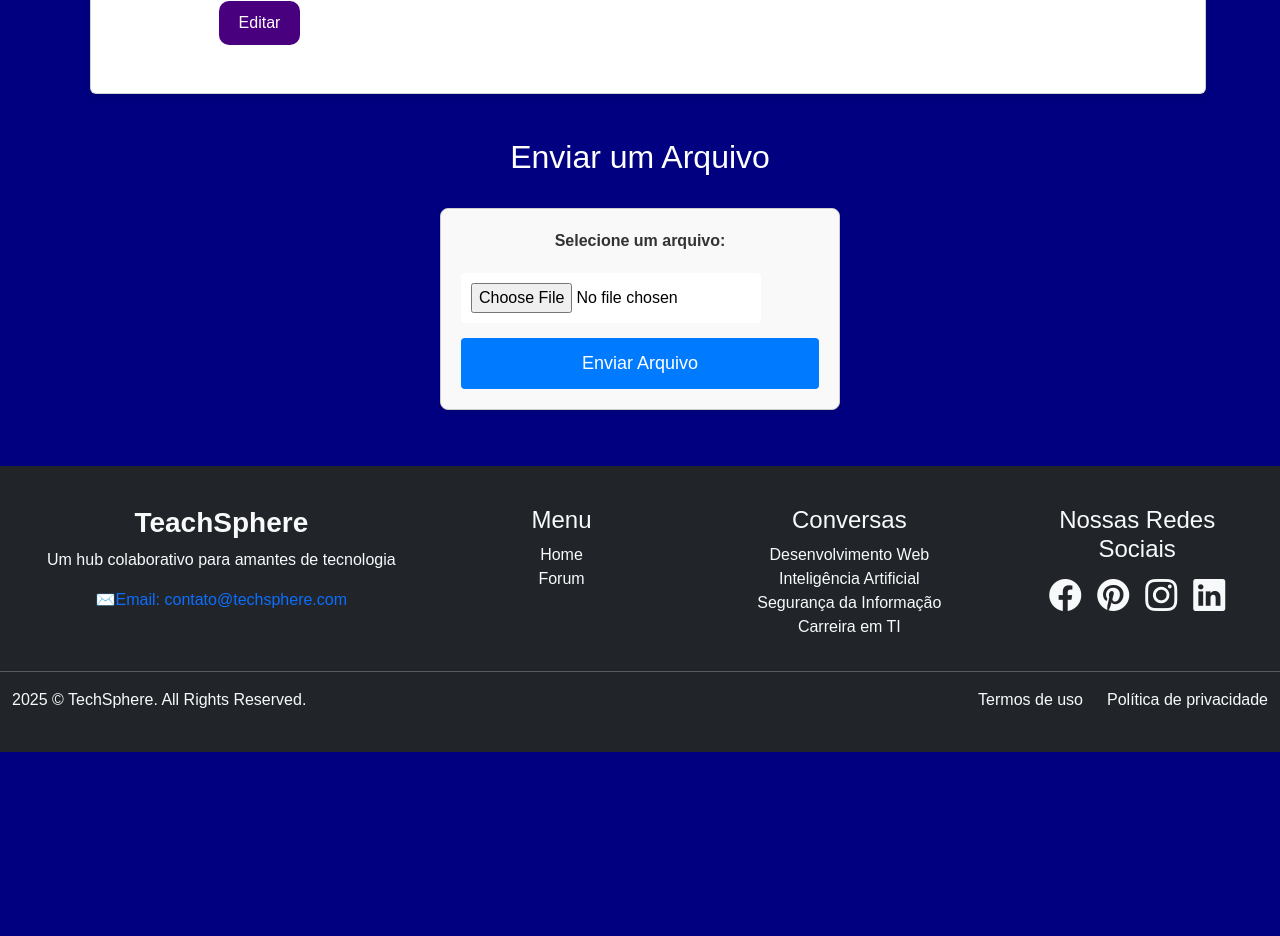
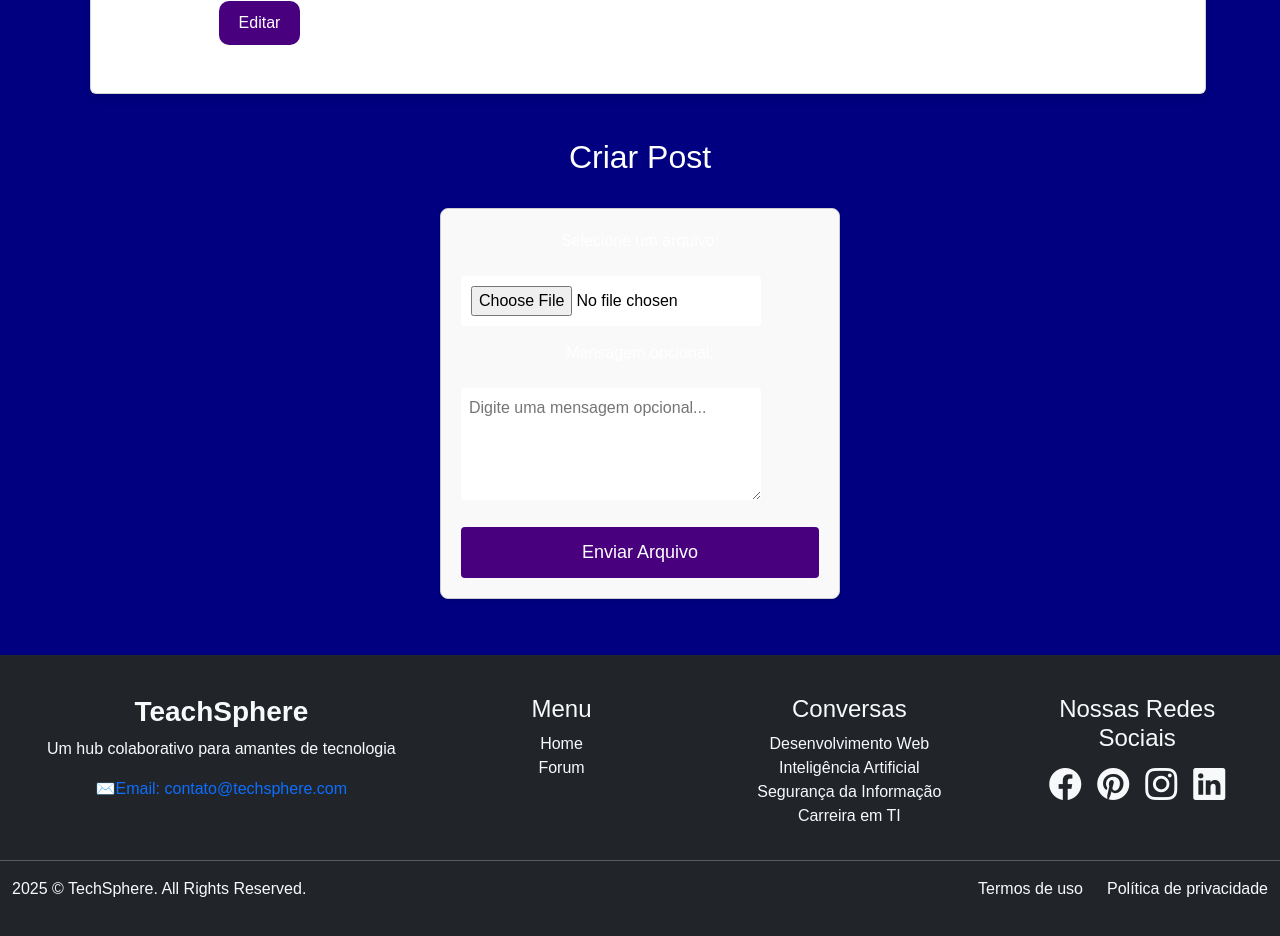
Before and after one commit to Gustavolima07/proj_react, a React (Vite) app in the folder vite-project/: page /Perfil in a window 1280 px wide. Shown: the part 1660-2596 px from the top of the page. Before the commit the page ends 2412 px from the top, so only its background shows below. Built offline with nearby package versions, Linux system fonts and the light colour scheme; no server answers.

Commit message:
alterações

```diff
--- /dev/null
+++ b/package.json
@@ -0,0 +1,6 @@
+{
+  "dependencies": {
+    "express": "^5.1.0",
+    "multer": "^1.4.5-lts.2"
+  }
+}
--- a/vite-project/src/components/Form/Form.css
+++ b/vite-project/src/components/Form/Form.css
@@ -14,9 +14,14 @@
 
   .formulario-arquivo label {
     display: block;
-    font-weight: bold;
-    margin-bottom: 5px;
-    color: #333;
+    margin-bottom: 8px;
+  }
+
+  .formulario-arquivo textarea {
+    width: 100%;
+    padding: 8px;
+    margin-bottom: 12px;
+    resize: vertical;
   }
 
   .formulario-arquivo input[type="file"] {
@@ -26,7 +31,7 @@
   }
 
   .formulario-arquivo button[type="submit"] {
-    background-color: #007bff;
+    background-color: #48007e;
     color: white;
     padding: 12px 20px;
     border: none;
@@ -37,5 +42,5 @@
   }
 
   .formulario-arquivo button[type="submit"]:hover {
-    background-color: #0056b3;
+    background-color: #48007e;
   }
--- a/vite-project/src/components/Form/Form.jsx
+++ b/vite-project/src/components/Form/Form.jsx
@@ -3,9 +3,14 @@ import './Form.css';
 
 function Form({ onArquivoEnviado }) {
   const [arquivo, setArquivo] = useState(null);
+  const [mensagem, setMensagem] = useState('');
 
   const handleArquivoChange = (event) => {
     setArquivo(event.target.files[0]);
+  };
+
+  const handleMensagemChange = (event) => {
+    setMensagem(event.target.value);
   };
 
   const handleSubmit = async (event) => {
@@ -17,6 +22,7 @@ function Form({ onArquivoEnviado }) {
 
     const formData = new FormData();
     formData.append('arquivo', arquivo);
+    formData.append('mensagem', mensagem);
 
     try {
       const response = await fetch('/upload', {
@@ -31,6 +37,7 @@ function Form({ onArquivoEnviado }) {
           onArquivoEnviado(data);
         }
         setArquivo(null);
+        setMensagem('');
       } else {
         const error = await response.text();
         alert(`Erro no envio: ${error}`);
@@ -51,6 +58,17 @@ function Form({ onArquivoEnviado }) {
         onChange={handleArquivoChange}
         required
       />
+
+      <label htmlFor="mensagem">Mensagem opcional:</label>
+      <textarea
+        id="mensagem"
+        name="mensagem"
+        value={mensagem}
+        onChange={handleMensagemChange}
+        rows="4"
+        placeholder="Digite uma mensagem opcional..."
+      />
+
       <button type="submit">Enviar Arquivo</button>
     </form>
   );
--- a/vite-project/src/components/NavBar/NavBar.module.css
+++ b/vite-project/src/components/NavBar/NavBar.module.css
@@ -1,5 +1,5 @@
 .NavBar{
-    background-color: #2c2c2c;
+    background-color: #48007e;
     font-size: 1.3rem;
 }
 
--- a/vite-project/src/components/Profile/Profile.css
+++ b/vite-project/src/components/Profile/Profile.css
@@ -131,7 +131,7 @@ button {
 .header-actions {
   display: flex;
   align-items: center;
-  justify-content: space-between; /* ou 'flex-end' para grudar à direita */
+  justify-content: space-between;
   width: 100%;
-  gap: 1rem; /* espaço entre badge e botão */
+  gap: 1rem;
 }
--- a/vite-project/src/pages/perfil/perfil.jsx
+++ b/vite-project/src/pages/perfil/perfil.jsx
@@ -38,7 +38,7 @@ const Perfil = () => {
       <div className="row justify-content-center mb-5">
         <div className="col-12 col-md-8">
           <br />
-          <h2>Enviar um Arquivo</h2>
+          <h2>Criar Post</h2>
           <br />
           <Form onArquivoEnviado={handleArquivoEnviado} />
         </div>
```
Also changed, not shown: 1 other file (tests, documents, lock files or other folders).
